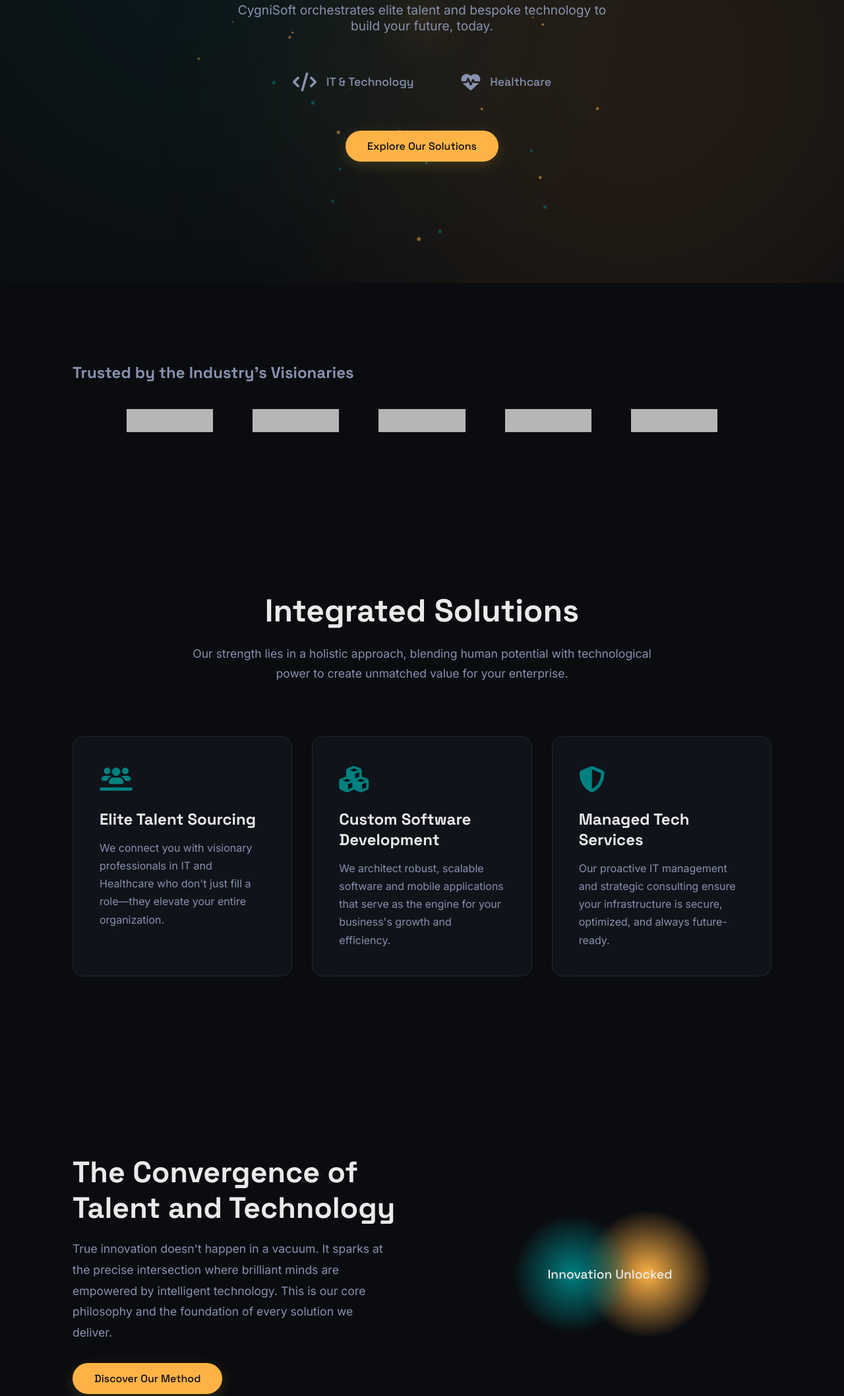
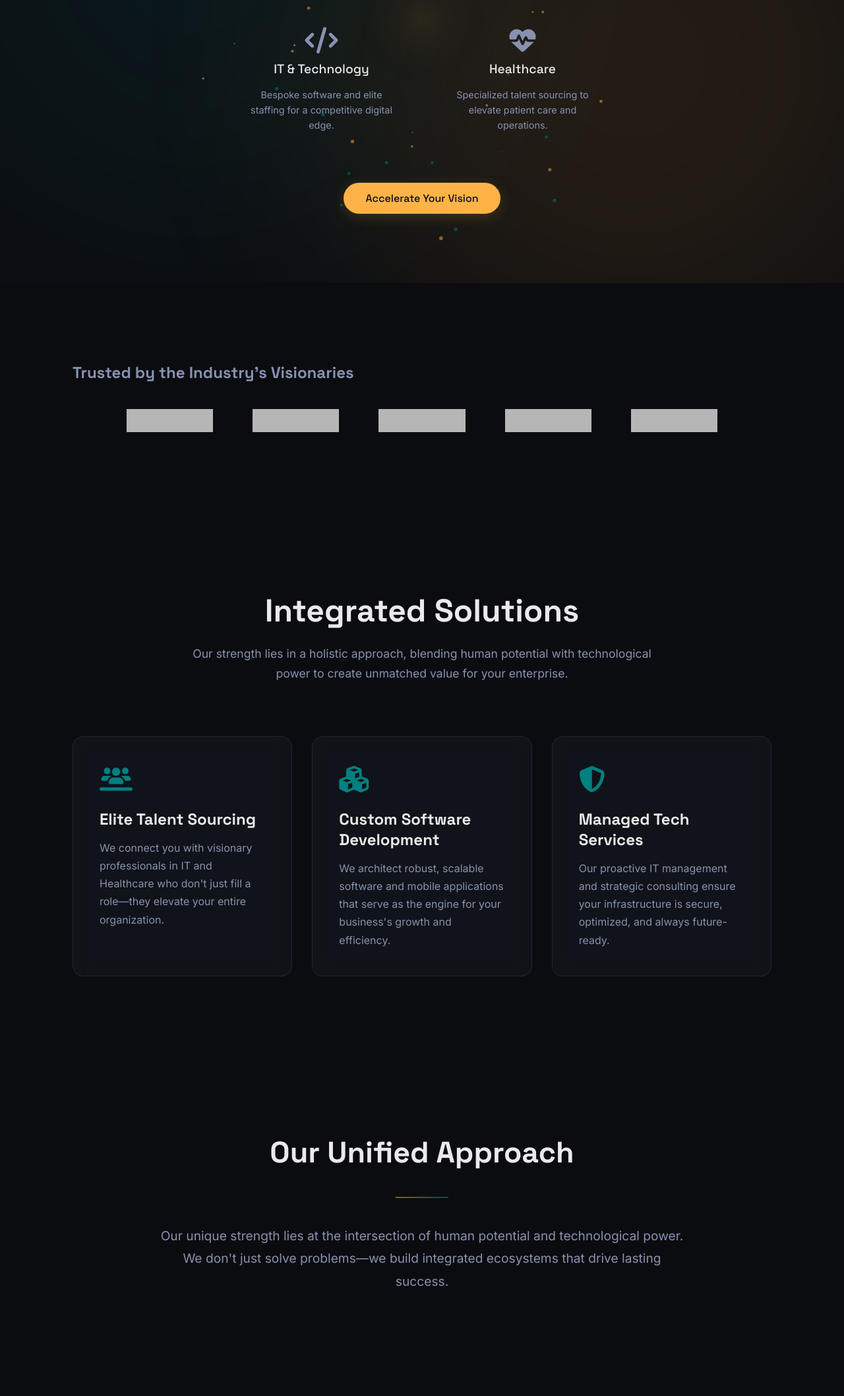
Before and after one commit to rabia790/CYGNISOFTUI2, a plain HTML site: page darkuiindex.html in a window 1280 px wide. Shown: the part 371-2487 px from the top of the page at 66% size. Drawn offline with Linux system fonts and the light colour scheme; placeholder pictures from the web are drawn by us.

Commit message:
Update darkuiindex.html

```diff
--- a/darkuiindex.html
+++ b/darkuiindex.html
@@ -109,36 +109,41 @@
         }
         .hero-content p { font-size: 1.2rem; color: var(--color-text-muted); margin: 0 auto 40px auto; max-width: 600px; }
 
-        /* NEW: Hero Focus Cards */
+        /* MODIFIED: Hero Focus Cards (Vertical Layout) */
         .hero-focus-cards {
             display: flex;
             justify-content: center;
-            gap: 20px;
-            margin-bottom: 40px;
+            gap: 25px;
+            margin-bottom: 50px;
         }
         .hero-card {
-            padding: 15px 25px;
-            border-radius: 12px;
+            padding: 25px;
+            border-radius: 16px;
             text-decoration: none;
             color: var(--color-text-muted);
+            width: 280px;
             display: flex;
+            flex-direction: column; /* Vertical layout */
             align-items: center;
-            gap: 15px;
+            text-align: center;
+            gap: 15px; /* Space between items */
             border: 1px solid transparent;
             background: transparent;
             backdrop-filter: blur(0px);
             transition: all 0.4s ease;
         }
         .hero-card:hover {
-            transform: translateY(-5px);
+            transform: translateY(-8px);
             background: var(--glass-bg);
             border-color: var(--color-border);
             color: var(--color-text-light);
             backdrop-filter: blur(10px);
         }
         .hero-card .icon {
-            font-size: 1.8rem;
+            font-size: 2.5rem;
+            color: var(--color-text-muted);
             transition: color 0.4s ease;
+            height: 40px; /* fixed height for icon */
         }
         .hero-card:hover .icon {
             color: var(--brand-gold);
@@ -146,7 +151,14 @@
         .hero-card h4 {
             font-family: var(--font-heading);
             font-weight: 500;
-            font-size: 1.1rem;
+            font-size: 1.2rem;
+            color: var(--color-text-light);
+        }
+        .hero-card p {
+            font-size: 0.9rem;
+            line-height: 1.6;
+            margin: 0;
+            color: var(--color-text-muted);
         }
 
         /* --- Trust Section --- */
@@ -162,25 +174,18 @@
         .service-card h3 { font-family: var(--font-heading); font-size: 1.5rem; margin-bottom: 15px; }
         .service-card p { color: var(--color-text-muted); line-height: 1.7; }
 
-        /* --- Synergy Animator Section --- */
-        .synergy-section { padding-top: 150px; }
-        .synergy-grid { display: grid; grid-template-columns: 1fr 1fr; gap: 80px; align-items: center; }
-        .synergy-content h2 { font-family: var(--font-heading); font-size: 2.8rem; line-height: 1.2; margin-bottom: 20px; }
-        .synergy-content p { color: var(--color-text-muted); font-size: 1.1rem; line-height: 1.8; margin-bottom: 30px; }
-        .synergy-visual { position: relative; height: 350px; display: flex; justify-content: center; align-items: center; }
-        .synergy-circle {
-            position: absolute; border-radius: 50%;
-            background-blend-mode: screen;
-            animation: converge 10s infinite alternate ease-in-out;
+        /* NEW: Unified Approach Section */
+        .unified-section { text-align: center; }
+        .unified-content { max-width: 800px; margin: 0 auto; }
+        .unified-content h2 { font-size: 2.8rem; line-height: 1.2; margin-bottom: 20px; }
+        .unified-content p { color: var(--color-text-muted); font-size: 1.2rem; line-height: 1.8; }
+        .unified-content .divider {
+            height: 2px;
+            width: 80px;
+            background: linear-gradient(90deg, var(--brand-gold), var(--brand-teal));
+            margin: 40px auto;
+            opacity: 0.5;
         }
-        .synergy-circle.talent { background: radial-gradient(circle, var(--brand-gold), transparent 70%); width: 200px; height: 200px; }
-        .synergy-circle.tech { background: radial-gradient(circle, var(--brand-teal), transparent 70%); width: 200px; height: 200px; animation-delay: -5s; }
-        .synergy-text { position: absolute; opacity: 0; transition: opacity 2s ease; font-family: var(--font-heading); font-size: 1.2rem; }
-        @keyframes converge {
-            0%, 100% { transform: translateX(-80px) scale(0.9); }
-            50% { transform: translateX(80px) scale(1); }
-        }
-        .synergy-visual.active .synergy-text { opacity: 1; }
 
         /* --- Testimonials Section --- */
         .testimonials-grid { display: grid; grid-template-columns: 1fr 1fr; gap: 30px; }
@@ -200,11 +205,10 @@
         @media (max-width: 992px) {
             .hero-content h1 { font-size: 3.5rem; }
             .services-grid, .testimonials-grid { grid-template-columns: 1fr; }
-            .synergy-grid { grid-template-columns: 1fr; text-align: center; }
-            .synergy-visual { margin-top: 60px; }
         }
          @media (max-width: 768px) {
-            .hero-focus-cards { flex-direction: column; align-items: center; gap: 10px; }
+            .hero-focus-cards { flex-direction: column; align-items: center; gap: 15px; }
+            .hero-card { width: 100%; max-width: 320px; }
          }
     </style>
 </head>
@@ -234,14 +238,16 @@
                         <a href="#solutions" class="hero-card">
                             <div class="icon"><i class="fa-solid fa-code"></i></div>
                             <h4>IT & Technology</h4>
+                            <p>Bespoke software and elite staffing for a competitive digital edge.</p>
                         </a>
                         <a href="#solutions" class="hero-card">
                             <div class="icon"><i class="fa-solid fa-heart-pulse"></i></div>
                             <h4>Healthcare</h4>
+                            <p>Specialized talent sourcing to elevate patient care and operations.</p>
                         </a>
                     </div>
 
-                    <a href="#solutions" class="btn btn-primary">Explore Our Solutions</a>
+                    <a href="#solutions" class="btn btn-primary">Accelerate Your Vision</a>
                 </div>
             </div>
         </section>
@@ -283,19 +289,12 @@
             </div>
         </section>
 
-        <section class="section synergy-section" id="about">
+        <section class="section unified-section" id="about">
             <div class="container">
-                <div class="synergy-grid">
-                    <div class="synergy-content">
-                        <h2>The Convergence of Talent and Technology</h2>
-                        <p>True innovation doesn't happen in a vacuum. It sparks at the precise intersection where brilliant minds are empowered by intelligent technology. This is our core philosophy and the foundation of every solution we deliver.</p>
-                        <a href="#" class="btn btn-primary">Discover Our Method</a>
-                    </div>
-                    <div class="synergy-visual" id="synergy-visual">
-                        <div class="synergy-circle talent"></div>
-                        <div class="synergy-circle tech"></div>
-                        <div class="synergy-text">Innovation Unlocked</div>
-                    </div>
+                <div class="unified-content">
+                    <h2 class="section-heading">Our Unified Approach</h2>
+                    <div class="divider"></div>
+                    <p>Our unique strength lies at the intersection of human potential and technological power. We don't just solve problems—we build integrated ecosystems that drive lasting success.</p>
                 </div>
             </div>
         </section>
@@ -413,17 +412,6 @@
                 animate();
                 window.addEventListener('resize', initCanvas);
             }
-
-            // --- Synergy Animator Observer ---
-            const synergyVisual = document.getElementById('synergy-visual');
-            const synergyObserver = new IntersectionObserver((entries) => {
-                entries.forEach(entry => {
-                    if (entry.isIntersecting) {
-                        entry.target.classList.add('active');
-                    }
-                });
-            }, { threshold: 0.5 });
-            if(synergyVisual) synergyObserver.observe(synergyVisual);
         });
     </script>
 </body>
```
